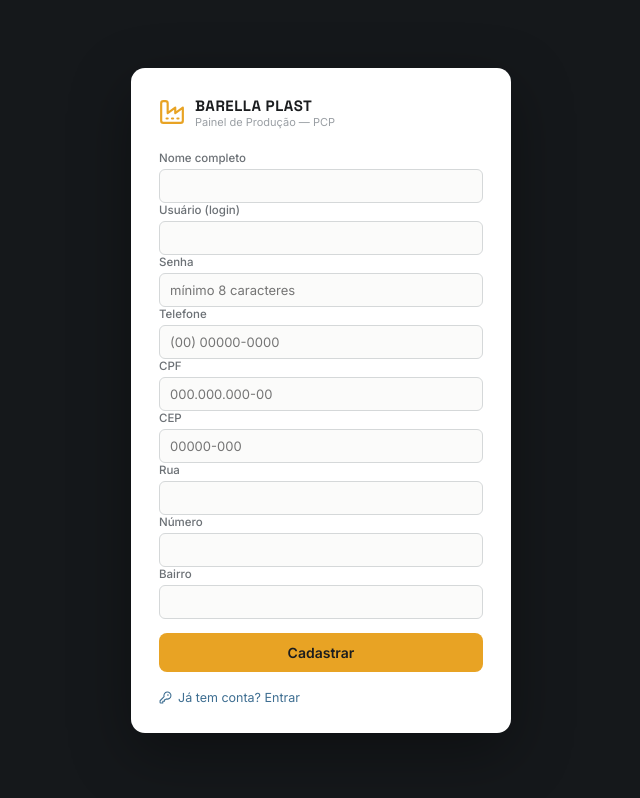
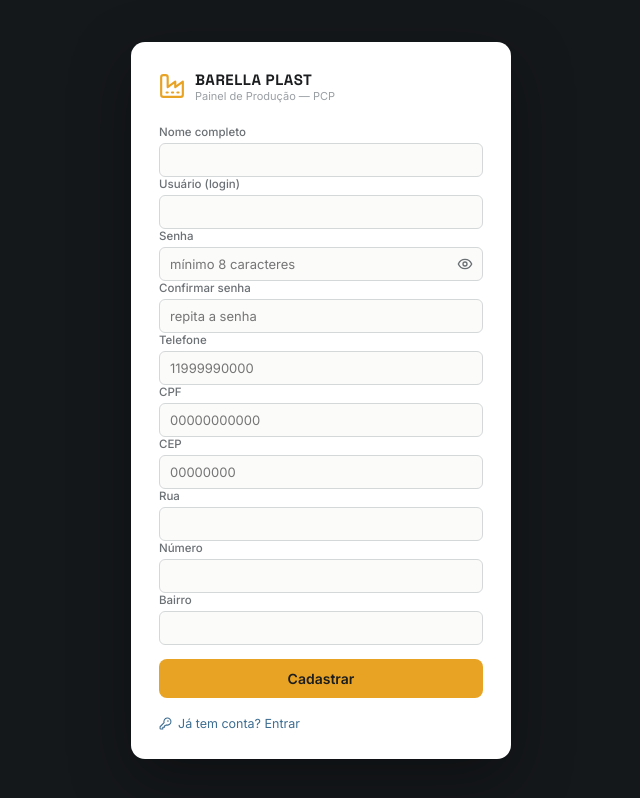
Before and after one commit to barellasystem-droid/barella-plast-pcp, a React (Vite) app in the folder web/: page / in a window 1280 px wide. Both pictures are taken after a click on the button "Não tem conta? Cadastre-se". Shown: the whole page, without its empty margins (319-959 px from the left). Built offline with nearby package versions, Linux system fonts and the light colour scheme.

Commit message:
Melhora cadastro: confirmar senha, mostrar senha, mascara CPF/CEP/telefone/nome; corrige icone duplicado; expoe erro real p/ diagnostico do 500

```diff
--- a/web/src/App.jsx
+++ b/web/src/App.jsx
@@ -238,6 +238,12 @@ export default function App() {
 
 /* ============================== LOGIN ============================== */
 
+// CEP/CPF/telefone só fazem sentido em dígitos; nome/rua/bairro são texto e
+// não devem aceitar números — filtra o valor enquanto a pessoa digita, em vez
+// de só reclamar depois no envio.
+function onlyDigits(v) { return v.replace(/\D/g, ''); }
+function onlyLetters(v) { return v.replace(/[0-9]/g, ''); }
+
 function LoginScreen({ onLogin, onRegister, error }) {
   const [mode, setMode] = useState('login'); // 'login' | 'register'
   const [username, setUsername] = useState('');
@@ -245,7 +251,8 @@ function LoginScreen({ onLogin, onRegister, error }) {
   const [showPw, setShowPw] = useState(false);
   const [busy, setBusy] = useState(false);
 
-  const [regForm, setRegForm] = useState({ name: '', username: '', password: '', phone: '', cpf: '', cep: '', rua: '', numero: '', bairro: '' });
+  const [regForm, setRegForm] = useState({ name: '', username: '', password: '', confirmPassword: '', phone: '', cpf: '', cep: '', rua: '', numero: '', bairro: '' });
+  const [showRegPw, setShowRegPw] = useState(false);
   const [regErr, setRegErr] = useState('');
   const [regBusy, setRegBusy] = useState(false);
 
@@ -256,15 +263,24 @@ function LoginScreen({ onLogin, onRegister, error }) {
     setBusy(false);
   }
 
-  function setReg(field) {
-    return (e) => setRegForm(f => ({ ...f, [field]: e.target.value }));
+  // `format` opcional filtra o valor digitado (dígitos ou letras) antes de gravar no estado.
+  function setReg(field, format) {
+    return (e) => {
+      const v = format ? format(e.target.value) : e.target.value;
+      setRegForm(f => ({ ...f, [field]: v }));
+    };
   }
 
   async function submitRegister(e) {
     e.preventDefault();
     setRegErr('');
+    if (regForm.password !== regForm.confirmPassword) {
+      setRegErr('As senhas não coincidem — confira os dois campos.');
+      return;
+    }
     setRegBusy(true);
-    try { await onRegister(regForm); }
+    const { confirmPassword, ...payload } = regForm;
+    try { await onRegister(payload); }
     catch (err) { setRegErr(err.message || 'Não foi possível concluir o cadastro.'); }
     setRegBusy(false);
   }
@@ -306,31 +322,37 @@ function LoginScreen({ onLogin, onRegister, error }) {
           <>
             <form onSubmit={submitRegister}>
               <label style={styles.label}>Nome completo</label>
-              <input style={styles.input} value={regForm.name} onChange={setReg('name')} autoFocus />
+              <input style={styles.input} value={regForm.name} onChange={setReg('name', onlyLetters)} autoFocus />
 
               <label style={styles.label}>Usuário (login)</label>
               <input style={styles.input} value={regForm.username} onChange={setReg('username')} />
 
               <label style={styles.label}>Senha</label>
-              <input style={styles.input} type="password" value={regForm.password} onChange={setReg('password')} placeholder="mínimo 8 caracteres" />
+              <div style={{ position: 'relative' }}>
+                <input style={styles.input} type={showRegPw ? 'text' : 'password'} value={regForm.password} onChange={setReg('password')} placeholder="mínimo 8 caracteres" />
+                <button type="button" onClick={() => setShowRegPw(s => !s)} style={styles.eyeBtn}>{showRegPw ? <EyeOff size={16} /> : <Eye size={16} />}</button>
+              </div>
+
+              <label style={styles.label}>Confirmar senha</label>
+              <input style={styles.input} type={showRegPw ? 'text' : 'password'} value={regForm.confirmPassword} onChange={setReg('confirmPassword')} placeholder="repita a senha" />
 
               <label style={styles.label}>Telefone</label>
-              <input style={styles.input} value={regForm.phone} onChange={setReg('phone')} placeholder="(00) 00000-0000" />
+              <input style={styles.input} value={regForm.phone} onChange={setReg('phone', onlyDigits)} placeholder="11999990000" maxLength={11} inputMode="numeric" />
 
               <label style={styles.label}>CPF</label>
-              <input style={styles.input} value={regForm.cpf} onChange={setReg('cpf')} placeholder="000.000.000-00" />
+              <input style={styles.input} value={regForm.cpf} onChange={setReg('cpf', onlyDigits)} placeholder="00000000000" maxLength={11} inputMode="numeric" />
 
               <label style={styles.label}>CEP</label>
-              <input style={styles.input} value={regForm.cep} onChange={setReg('cep')} placeholder="00000-000" />
+              <input style={styles.input} value={regForm.cep} onChange={setReg('cep', onlyDigits)} placeholder="00000000" maxLength={8} inputMode="numeric" />
 
               <label style={styles.label}>Rua</label>
-              <input style={styles.input} value={regForm.rua} onChange={setReg('rua')} />
+              <input style={styles.input} value={regForm.rua} onChange={setReg('rua', onlyLetters)} />
 
               <label style={styles.label}>Número</label>
               <input style={styles.input} value={regForm.numero} onChange={setReg('numero')} />
 
               <label style={styles.label}>Bairro</label>
-              <input style={styles.input} value={regForm.bairro} onChange={setReg('bairro')} />
+              <input style={styles.input} value={regForm.bairro} onChange={setReg('bairro', onlyLetters)} />
 
               {regErr && <div style={styles.errBox}><AlertTriangle size={14} /> {regErr}</div>}
 
@@ -1633,6 +1655,10 @@ function GlobalStyle() {
       input:focus, select:focus { outline: 2px solid #E8A324; outline-offset: 1px; }
       button:focus-visible { outline: 2px solid #E8A324; outline-offset: 2px; }
 
+      /* O sistema já tem seu próprio botão de mostrar/ocultar senha — some com
+         o ícone nativo do navegador (Edge/IE) pra não ficar duplicado por cima. */
+      input[type="password"]::-ms-reveal, input[type="password"]::-ms-clear { display: none; }
+
       .bp-sidebar { width: 250px; min-width: 250px; }
       .bp-menu-btn { display: none; }
       .bp-content { padding: 22px; }
--- a/web/src/styles.js
+++ b/web/src/styles.js
@@ -31,7 +31,9 @@ export const styles = {
   formGrid: { display: 'grid', gap: 12, alignItems: 'start' },
   label: { display: 'block', fontSize: 11.5, color: '#6B7075', marginBottom: 4, fontWeight: 500 },
   input: { width: '100%', padding: '8px 10px', border: '1px solid #D5D8D9', borderRadius: 6, fontSize: 13, background: '#FBFBFA' },
-  eyeBtn: { position: 'absolute', right: 8, top: 30, background: 'transparent', border: 'none', cursor: 'pointer', color: '#6B7075' },
+  // top: '50%' + translateY centraliza o botão dentro do input, não importa a
+  // altura do label acima — evita ficar torto/baixo demais em telas diferentes.
+  eyeBtn: { position: 'absolute', right: 6, top: '50%', transform: 'translateY(-50%)', background: 'transparent', border: 'none', cursor: 'pointer', color: '#6B7075', display: 'flex', padding: 4 },
   primaryBtn: { display: 'flex', alignItems: 'center', gap: 6, background: '#E8A324', color: '#1B1D1F', border: 'none', padding: '9px 14px', borderRadius: 6, fontWeight: 600, fontSize: 13, cursor: 'pointer' },
   secondaryBtn: { display: 'flex', alignItems: 'center', gap: 6, background: '#EDEFEF', color: '#1B1D1F', border: '1px solid #D5D8D9', padding: '9px 14px', borderRadius: 6, fontWeight: 600, fontSize: 13, cursor: 'pointer' },
   iconBtn: { background: '#EDEFEF', border: '1px solid #D5D8D9', borderRadius: 6, padding: '4px 8px', cursor: 'pointer', fontSize: 12 },
```
Also changed, not shown: 2 other files (tests, documents, lock files or other folders).
